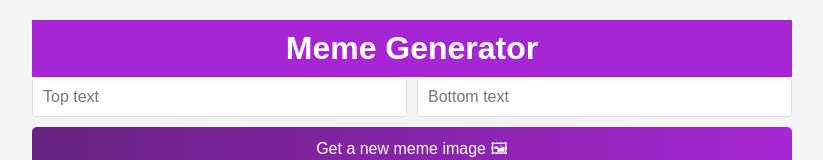
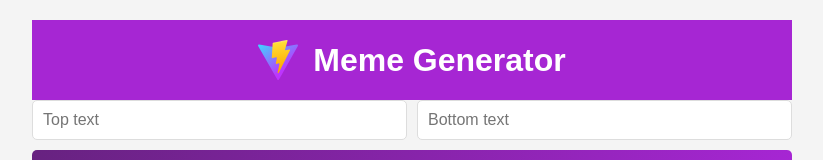
Before and after one commit to Alutta-SVG/CS20240199_WFO2407_Group_C_Alutta_Matambo_DJS07, a React (Vite) app: page / in a window 1280 px wide. Shown: the top 160 px of the page, without its empty margins (228-1051 px from the left). Built offline with nearby package versions, Linux system fonts and the light colour scheme; no server answers.

Commit message:
Updated App.jsx and index.css files: added semicolons, changed header styles, and added logo to header

```diff
--- a/src/App.jsx
+++ b/src/App.jsx
@@ -1,4 +1,4 @@
-import React from "react"
+import React from "react";
 import './index.css';
 
 export default function Meme() {
@@ -31,13 +31,15 @@ export default function Meme() {
             ...prevMeme,
             [name]: value
         }))
-      }
+    }
+
     return (
         <main>
-          {/*Meme generator*/}
-    <header className="header">
-      <h1>Meme Generator</h1>
-      </header>
+            {/* Meme generator */}
+            <header className="header">
+                <img src="/vite.svg" alt="Vite Logo" className="header--logo" />
+                <h1>Meme Generator</h1>
+            </header>
             <div className="form">
                 <input
                     type="text"
--- a/src/index.css
+++ b/src/index.css
@@ -4,14 +4,22 @@
   padding: 0;
 }
 
-/* Header styles */
+
 .header {
-  text-align: center;
-  background-color: #a626d3; /* Change to your preferred color */
+  display: flex;
+  align-items: center;
+  justify-content: center;
+  background-color: #a626d3;
   color: white;
-  padding: 10px 0;
+  padding: 20px 40px;
   font-size: 1rem;
   font-weight: bold;
+}
+
+.header--logo {
+  width: 40px;
+  height: auto;
+  margin-right: 15px;
 }
 
 body {
```
